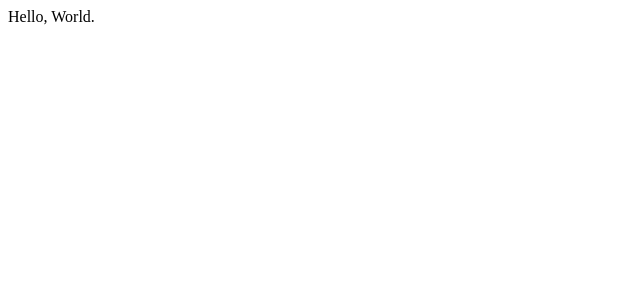
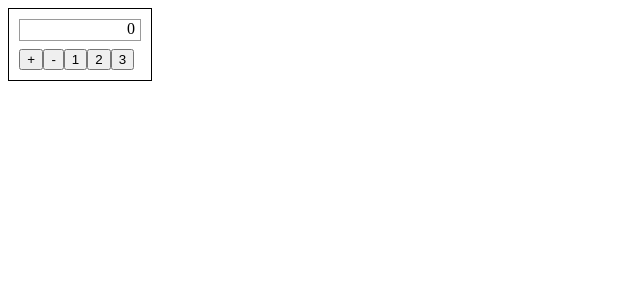
Before and after one commit to a1988105/ReactStudy, a React app: page / in a window 1280 px wide. Shown: the top 300 px of the page, without its empty margins (0-640 px from the left). Built offline with nearby package versions, Linux system fonts and the light colour scheme; the HTML template or start-up script is replaced by a standard one.

Commit message:
developer homework

```diff
--- /dev/null
+++ b/App/App.js
@@ -0,0 +1,42 @@
+import React, { Component } from 'react';
+
+class App extends Component {
+    constructor(props) {
+        super(props);
+        this.state = {
+            value   : 0,
+            kbdata  : [
+                [7,8,9,'C'],
+                [4,5,6,'+'],
+                [1,2,3,'-'],
+                [0,'.','','=']
+            ]
+        };
+    }
+    handleFn = (action ,p) => {
+        switch (action)
+        {
+            case 'add':
+            {
+                p = +p + 1;
+            }
+            default:
+            break;
+        }
+        this.setState({
+            value : p
+        })
+    }
+    render() {
+        const Keyboard = require('./keyboard.js')
+        const Result = require('./Result.js')
+        return (
+            <div>
+                <Result val={this.state.value} />
+                <Keyboard onChange={this.handleFn} />
+            </div>
+        )
+    }
+}
+
+module.exports = App;
--- /dev/null
+++ b/App/Result.js
@@ -0,0 +1,24 @@
+import React from 'react';
+import ReactDOM from 'react-dom';
+
+
+class Result extends React.Component {
+    constructor(props) {
+        super(props);
+        this.state = {
+            value  : 0
+        };
+    }
+    handleChange = (e) => {
+        if (typeof this.props.onChange === 'function') {
+            this.props.onChange('', e.target.value);
+        }
+    }
+    render() {
+        return(
+            <div className='result'>{this.props.val}</div>
+        )
+    }
+}
+
+module.exports = Result;
--- a/App/index.js
+++ b/App/index.js
@@ -1,27 +1,28 @@
 import React from 'react';
-import ReactDOM from 'react-dom';
+//解構附值
+import { render } from 'react-dom';
+import { AppContainer } from 'react-hot-loader';
+import styles from '../css/style.css';
 
-class App extends React.Component {
-    render() {
-        return(
-            <div>
-                Hello, World.
-            </div>
-        )
-    }
+const rootElement = document.getElementById('app');
+
+const renderApp = () => {
+    const App = require('./app')
+  render(
+    <AppContainer>
+      <div>
+        <App />
+      </div>
+    </AppContainer>,
+    rootElement
+  );
+};
+
+renderApp(rootElement);
+
+if (module.hot) {
+	module.hot.accept(
+    './app.js',
+    () => renderApp(rootElement)
+  );
 }
-
-/*
-const App = () => {
-    return (
-        <dev>
-            Hello, World.
-        </dev>
-    )
-}
-*/
-
-ReactDOM.render(
-    <App />,
-    document.getElementById('app')
-);
--- /dev/null
+++ b/App/keyboard.js
@@ -0,0 +1,36 @@
+import React from 'react';
+import ReactDOM from 'react-dom';
+
+class Keyboard extends React.Component {
+    constructor(props) {
+        super(props);
+        this.state = {
+            value  : 0
+        };
+    }
+    handleClick = (p) => {
+        if (typeof this.props.onChange === 'function') {
+            this.props.onChange('', p);
+        }
+    }
+    render() {
+        return(
+            <div>
+              <input type='button' className='btn' value='+' onClick={() => this.handleClick('+')}/>
+              <input type='button' value='-'/>
+              <input type='button' value='1'/>
+              <input type='button' value='2'/>
+              <input type='button' value='3'/>
+            </div>
+        )
+    }
+}
+
+const keybtn = (props)=>
+{
+    return(
+        <input type='button' value={this.props.val}/>
+    )
+}
+
+module.exports = Keyboard;
--- /dev/null
+++ b/css/style.css
@@ -0,0 +1,19 @@
+.result{
+    border: 1px solid #9a9a9a;
+    width: 110px;
+    height: 20px;
+    margin-bottom: 8px;
+    padding-right: 5px;
+    padding-left: 5px;
+    text-align: right;
+}
+
+.btn{
+   width: 24.4px;
+}
+
+#app{
+    border: 1px solid;
+    width: 122px;
+    padding: 10px;
+}
--- a/package.json
+++ b/package.json
@@ -27,5 +27,9 @@
     "webpack": "^2.6.1",
     "webpack-dev-server": "^2.4.5",
     "react-hot-loader": "next"
+  },
+  "devDependencies": {
+    "css-loader": "^0.28.4",
+    "style-loader": "^0.18.1"
   }
 }
--- a/webpack.config.js
+++ b/webpack.config.js
@@ -22,6 +22,10 @@ const webpackConfig = {
                 test: /\.js$/,
                 loader: 'babel-loader',
                 exclude: [/node_modules/]
+            },
+            {
+                test: /\.css$/,
+                loader: 'style-loader!css-loader'
             }
         ]
     }
```
Also changed, not shown: .babelrc.
